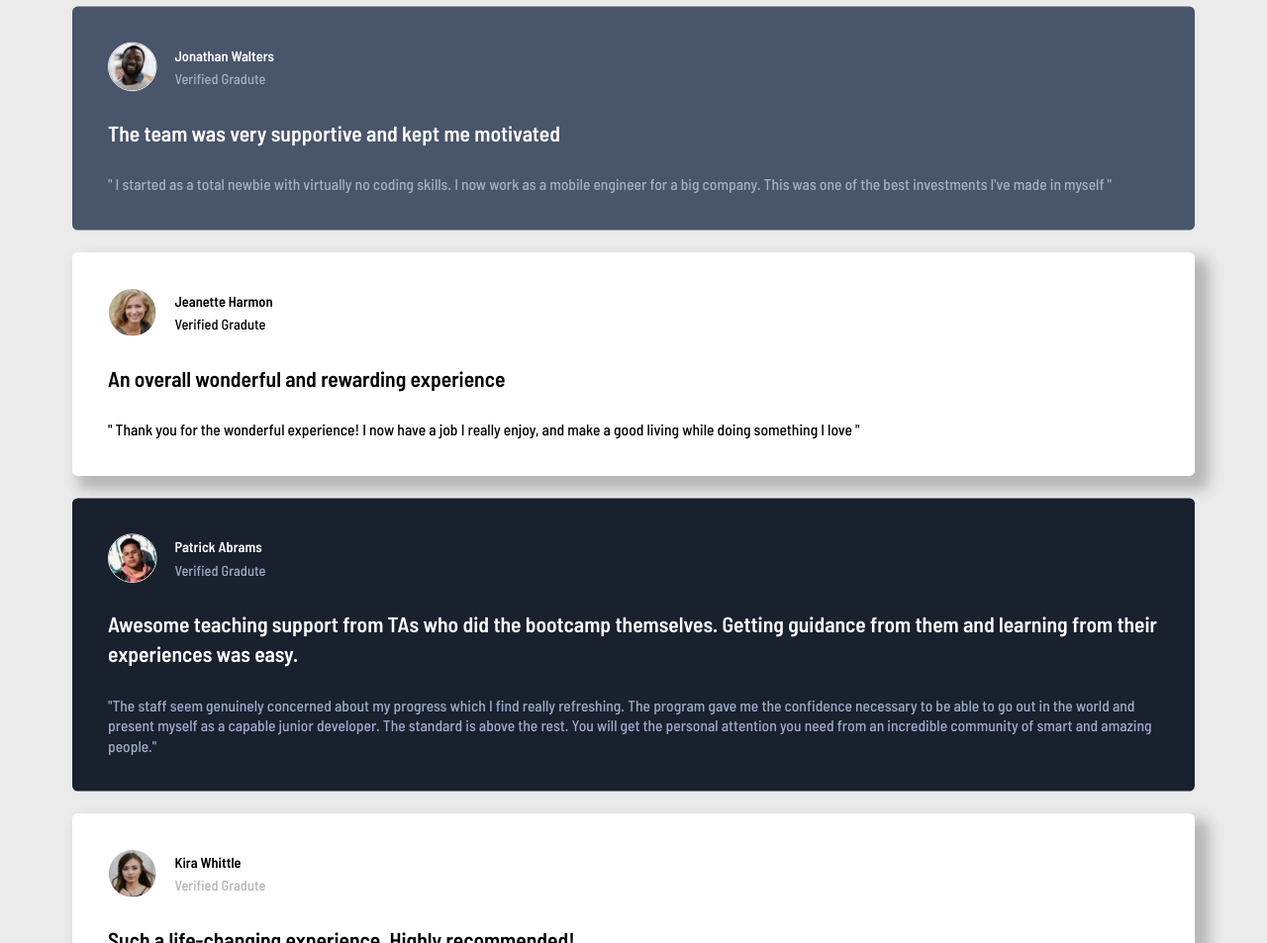
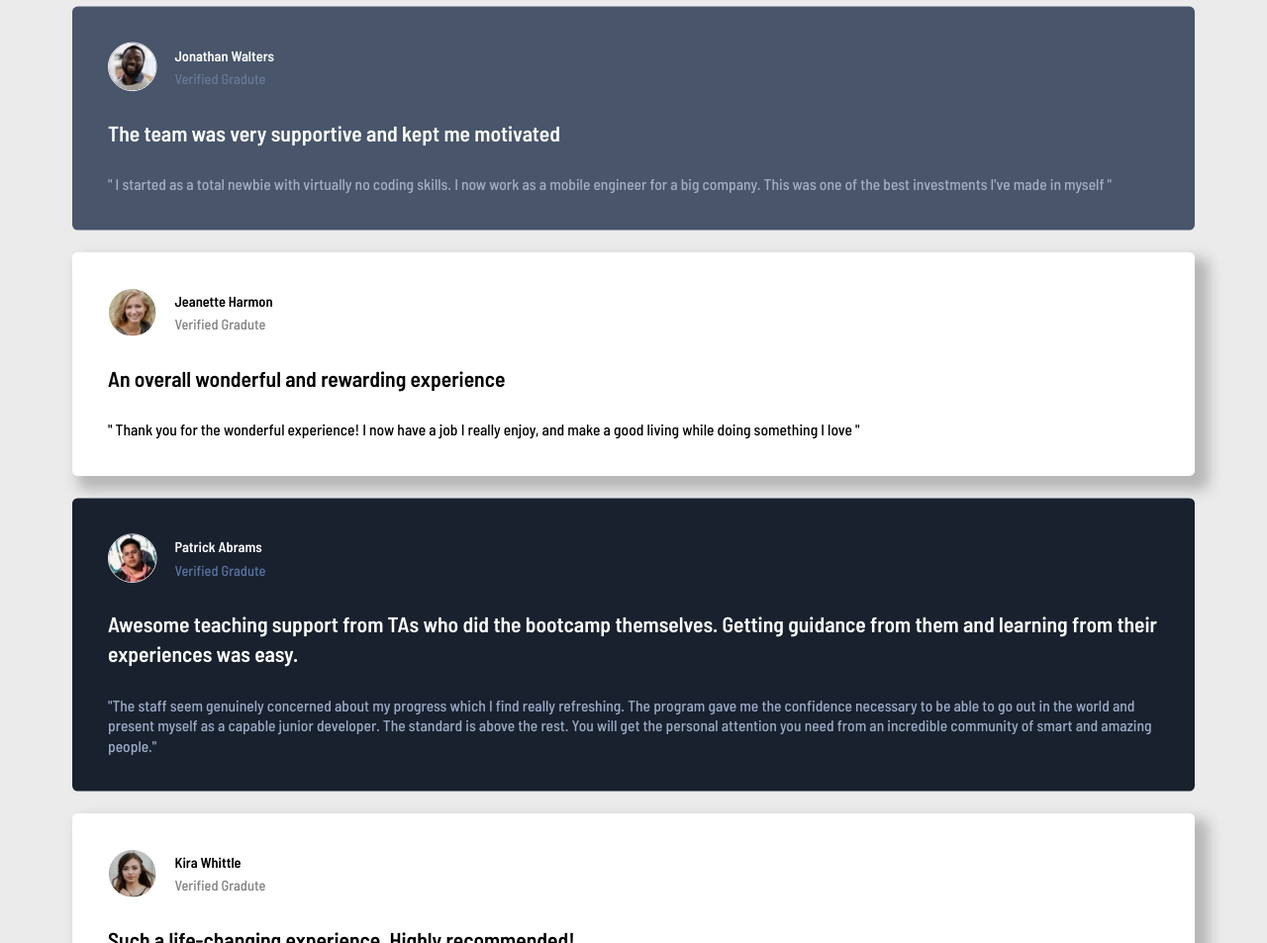
Before and after one commit to Waelkp/Challenge-FrontendMentor4, a plain HTML site: page index.html in a window 1280 px wide. Shown: the part 403-1356 px from the top of the page at 99% size. Drawn offline with Linux system fonts and the light colour scheme.

Commit message:
Update style.css

```diff
--- a/css/style.css
+++ b/css/style.css
@@ -52,34 +52,34 @@ body {
 .two {
   background-color: var(--Verydarkgrayishblue);
 }
-.one head .text p {
+.one .head .text p {
   color: rgb(117, 65, 200 / 50%);
 }
-.one p:last-of-type {
+.one > p:last-of-type {
   color: rgb(117, 65, 200 / 70%);
 }
-.two head .text p {
+.two .head .text p {
   color: hsl(217, 19%, 50%);
 }
-.two p:last-of-type {
+.two > p:last-of-type {
   color: hsl(217, 19%, 70%);
 }
-.three head .text p {
+.three .head .text p {
   color: hsl(0, 0%, 50%);
 }
-.three p:last-of-type {
+.three > p:last-of-type {
   color: hsl(0, 0%, 70%);
 }
-.four head .text p {
+.four .head .text p {
   color: hsl(0, 0%, 50%);
 }
-.four p:last-of-type {
+.four > p:last-of-type {
   color: hsl(p, 0%, 70%);
 }
-.five head .text p {
+.five .head .text p {
   color: hsl(219, 29%, 50%);
 }
-.five p:last-of-type {
+.five > p:last-of-type {
   color: hsl(219, 29%, 70%);
 }
 .three {
```
